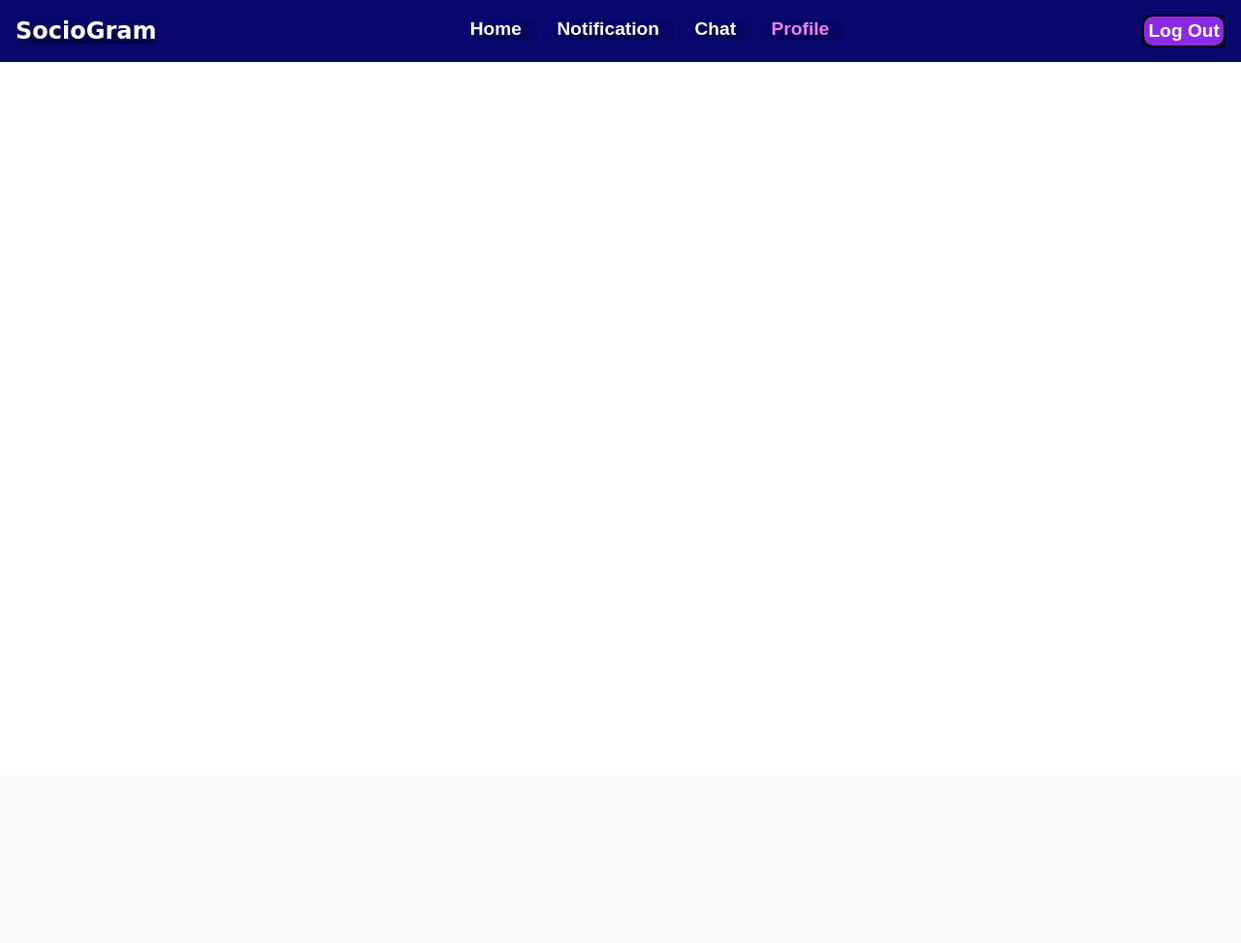
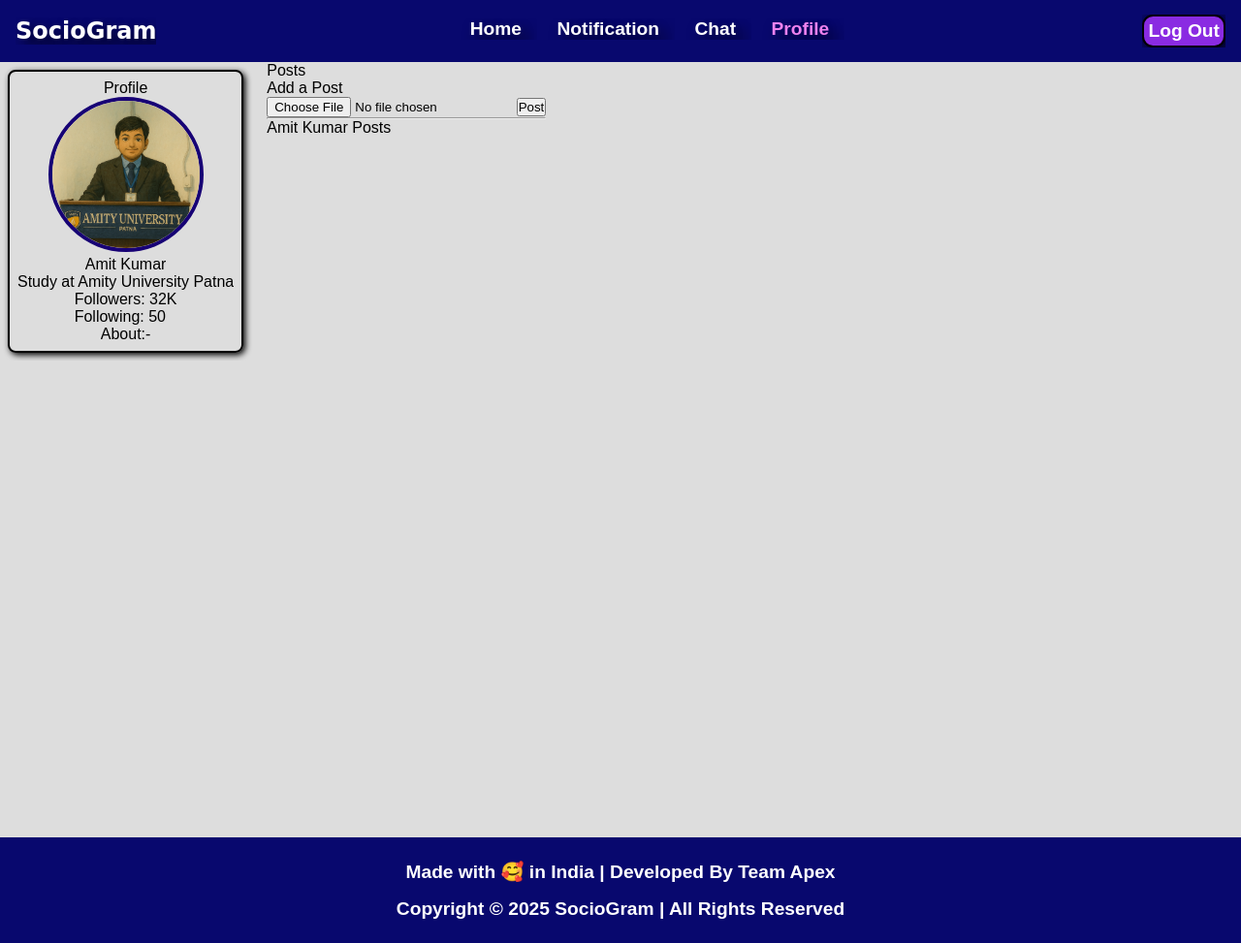
Before and after one commit to krsahil8825/SocioGram, a PHP site: page /profile.html in a window 1280 px wide. Shown: the whole page at 97% size. Before the commit the page ends 64 px from the top, so only its background shows below. Run offline with PHP 8.4, Linux system fonts and the light colour scheme.

Commit message:
createing profile page

```diff
--- a/profile.html
+++ b/profile.html
@@ -27,6 +27,44 @@
         </div>
     </nav>
 
+    <main class="maincontent">
+        <div class="profileitems">
+            <div class="Profileperosonaldetails">
+                <p>Profile</p>
+                <div>
+                    <img src="media/profilepicture.png" alt="Amity University Patna Student Profile Picture">
+                </div>
+                <p>Amit Kumar</p>
+                <p>Study at Amity University Patna</p>
+                <div>
+                    <p>Followers: 32K</p>
+                    <p>Following: 50</p>
+                </div>
+                <div>
+                    <p>About:-</p>
+                    <p></p>
+                </div>
+            </div>
+            <div>
+                <p>Posts</p>
+                <div>
+                    <p>Add a Post</p>
+                    <input type="file" name="PostFile" id="PostFile">
+                    <button>Post</button>
+                </div>
+                <hr>
+                <div>
+                    <p>Amit Kumar Posts</p>
+                <div>
+            </div>
+        </div>
+    </main>
+
+    <footer class="footer">
+        <p>Made with 🥰 in India | Developed By Team Apex</p>
+        <p>Copyright &copy; 2025 SocioGram | All Rights Reserved</p>
+    </footer>
+
     <script src="/script/script.js"></script>
 </body>
 
--- a/style/style.css
+++ b/style/style.css
@@ -9,6 +9,9 @@
     overflow-x: hidden;
 }
 
+/* navbar start here */
+/*  */
+/*  */
 .navbar {
 	display: flex;
 	justify-content: space-between;
@@ -137,3 +140,70 @@
         display: block;
     }
 }
+/*  */
+/*  */
+/* Navbar ends here */
+
+/* footer start here */
+/*  */
+/*  */
+.footer {
+	display: flex;
+	justify-content: center;
+	align-items: center;
+	flex-direction: column;
+	padding: 1rem;
+	width: 100vw;
+	background-color: rgb(8, 8, 110);
+}
+
+.footer p {
+	color: white;
+	font-size: 1.2rem;
+	font-weight: 600;
+	text-align: center;
+	margin: .5rem 0;
+}
+/*  */
+/*  */
+/* footer ends here */
+
+
+/* main content start here */
+/*  */
+/*  */
+.maincontent {
+	min-height: 100vh;
+	background-color:rgb(221, 221, 221);
+	width: 100vw;
+}
+
+.profileitems {
+	display: flex;
+	flex-wrap: wrap;
+	gap: 1rem;
+}
+
+.Profileperosonaldetails {
+	display: flex;
+	justify-content: center;
+	align-items: center;
+	flex-direction: column;
+	padding: .5rem;
+	margin: .5rem;
+	max-width: 15.625rem;/*  *//*  *//*  *//*  *//*  *//*  *//*  *//*  *//*  *//*  *//*  *//*  *//*  *//*  *//*  *//*  *//*  *//*  *//*  */
+	height: auto;
+	border: .125rem solid rgb(0, 0, 0);
+	border-radius: .5rem;
+	box-shadow: .135rem .135rem .4rem rgba(0, 0, 0);
+}
+
+.Profileperosonaldetails img {
+	height: 10rem;
+	border-radius: 25rem;
+	border: .25rem solid rgb(23, 0, 117);
+}
+
+/*  */
+/*  */
+/* main content ends here */
```
Also changed, not shown: chat.html (+9 -0 lines), home.html (+9 -0 lines), index.html (+1 -1 lines), notification.html (+9 -0 lines), signup.html (+1 -1 lines), media/profilepicture.png (added).
